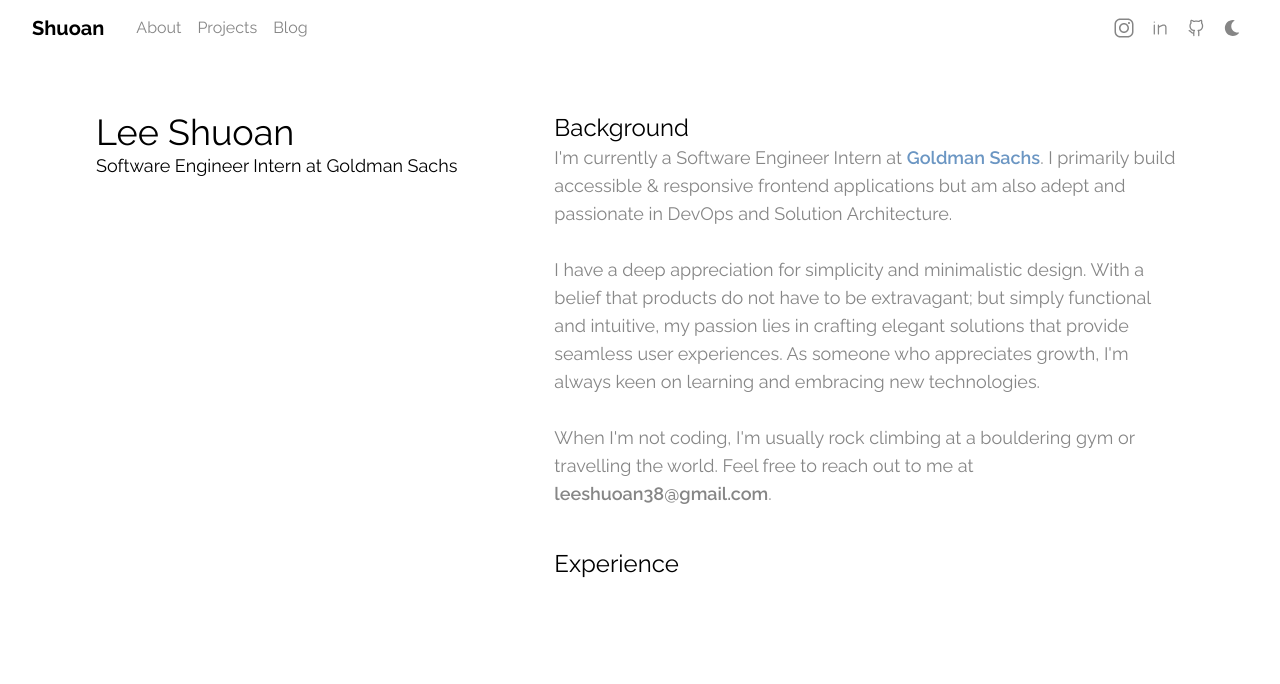
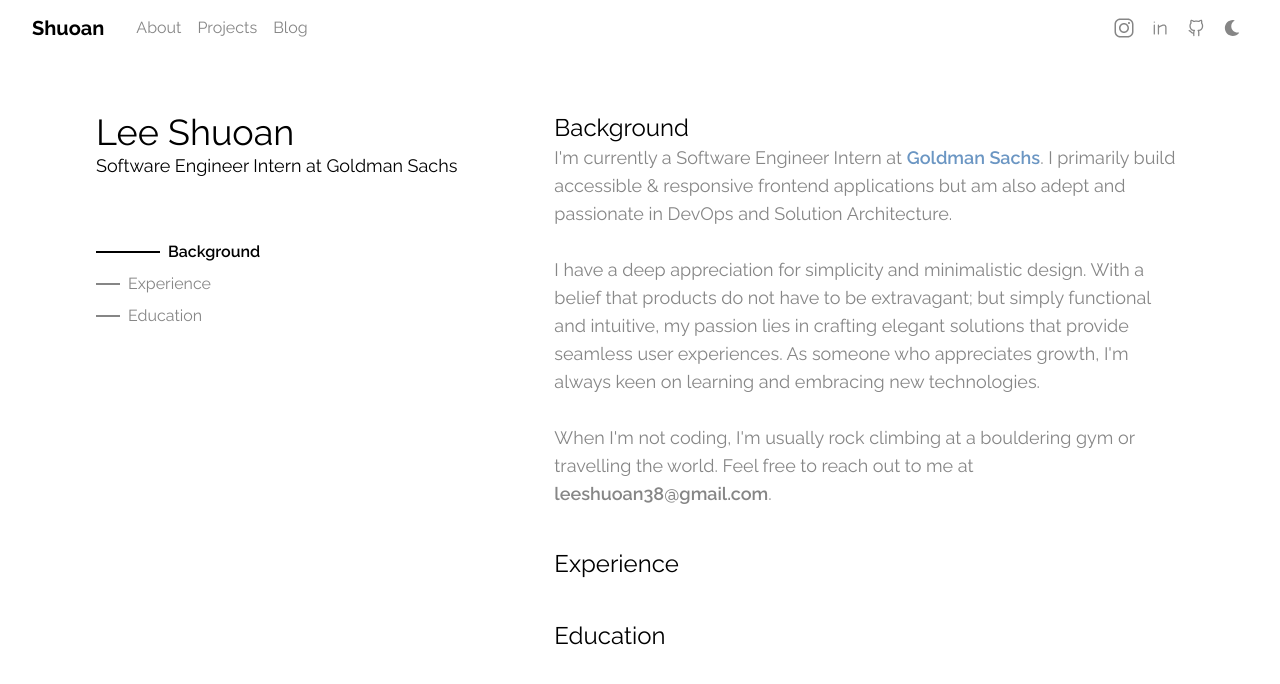
Before and after one commit to leeshuoan/shuoan-site, a Next.js app: page /about in a window 1280 px wide. Shown: the top 684 px of the page. Built offline with nearby package versions, Linux system fonts and the light colour scheme.

Commit message:
feat: add scroll behavior and nav menu to about page

```diff
--- a/components/Navbar.tsx
+++ b/components/Navbar.tsx
@@ -28,7 +28,7 @@ const Navbar = () => {
             <Link href="/" className="overflow-hidden relative inline-block group">
               <span style={{ height: "1.5px" }} className="absolute text-xl font-bold dark:text-white bg-[#4DBBAC] bottom-0 transform origin-right scale-x-0 transition-transform duration-300 group-hover:origin-left group-hover:scale-x-100">FillerText</span>
               <span className="text-xl font-bold  absolute flex w-full left-0 transform origin-right translate-x-full transition-transform duration-300 ease-in-out group-hover:translate-x-0 text-[#4DBBAC]"><HomeIcon /> Home</span>
-              <span className="text-xl font-bold dark:text-[#C3C3C3] inline-block transition-transform duration-300 ease-in-out group-hover:translate-x-[-200%]">Shuoan</span>
+              <span className="text-xl font-bold dark:text-[#A5A5A5] inline-block transition-transform duration-300 ease-in-out group-hover:translate-x-[-200%]">Shuoan</span>
             </Link>
 
             <div className={`hidden md:flex items-center ${isMenuOpen ? 'opacity-0' : 'opacity-100'}`}>
--- a/pages/about.tsx
+++ b/pages/about.tsx
@@ -1,26 +1,95 @@
-import React from 'react'
-import Head from 'next/head'
-import Link from 'next/link'
-import Image from 'next/image'
+import { useState, useEffect, useCallback } from 'react';
+import Head from 'next/head';
+import Link from 'next/link';
 
-const about = () => {
+const About = (): JSX.Element => {
+  const [currentSection, setCurrentSection] = useState('background');
+
+  const handleScroll = useCallback(() => {
+    const scrollPosition = window.scrollY;
+    const sections = document.querySelectorAll(".section");
+
+    sections.forEach((section) => {
+      const sectionTop = (section as HTMLElement).offsetTop;
+      const sectionHeight = (section as HTMLElement).clientHeight;
+      const sectionBottom = sectionTop + sectionHeight;
+
+      if (scrollPosition >= sectionTop - 120 && scrollPosition <= sectionBottom) {
+        const sectionId = (section as HTMLElement).id;
+        console.log(`Scrollbar is in section: ${sectionId}`);
+        setCurrentSection(sectionId);
+      }
+    });
+  }, []);
+
+  useEffect(() => {
+    handleScroll();
+    window.addEventListener("scroll", handleScroll);
+
+    return () => {
+      window.removeEventListener("scroll", handleScroll);
+    };
+  }, [handleScroll]);
+
+  const scrollToSection = (section: string) => {
+    const sectionElement = document.getElementById(section);
+
+    if (!sectionElement) {
+      return;
+    }
+
+    const sectionTop = sectionElement.offsetTop;
+    const spacingFromTop = 120;
+
+    window.scrollTo({
+      top: sectionTop - spacingFromTop,
+      behavior: "smooth"
+    });
+
+    setCurrentSection(section);
+  }
+
   return (
     <>
       <Head>
         <title>About | Lee Shuoan</title>
       </Head>
 
-      <div className="max-w-6xl mx-auto px-4 sm:px-6 lg:px-8 grid grid-cols-12 mt-14 mb-2 gap-3">
+      <div id='scrollable-element' className="max-w-6xl mx-auto px-4 sm:px-6 lg:px-8 grid grid-cols-12 mt-14 mb-2 gap-3">
         <div className='col-span-5'>
           <div className="sticky top-28">
             <div className='text-4xl dark:text-white'>Lee Shuoan</div>
             <div className='text-lg dark:text-white'>Software Engineer Intern at Goldman Sachs</div>
           </div>
+
+          <div className='mt-10 sticky top-60'>
+            <div
+              onClick={() => scrollToSection('background')}
+              className={`flex items-center cursor-pointer mb-2 ${currentSection === 'background' ? 'text-black dark:text-white font-semibold' : 'text-[#868686]'}`}
+            >
+              <div className={`h-0.5 ${currentSection === 'background' ? 'w-16 dark:bg-white bg-black' : 'w-6 bg-[#868686]'} mr-2 transition-all duration-300`}></div>
+              <div className='text-md'>Background</div>
+            </div>
+            <div
+              onClick={() => scrollToSection('experience')}
+              className={`flex items-center cursor-pointer mb-2 ${currentSection === 'experience' ? 'text-black dark:text-white font-semibold' : 'text-[#868686]'}`}
+            >
+              <div className={`h-0.5 ${currentSection === 'experience' ? 'w-16 dark:bg-white bg-black' : 'w-6 bg-[#868686]'} mr-2 transition-all duration-300`}></div>
+              <div className='text-md'>Experience</div>
+            </div>
+            <div
+              onClick={() => scrollToSection('education')}
+              className={`flex items-center cursor-pointer mb-2 ${currentSection === 'education' ? 'text-black dark:text-white font-semibold' : 'text-[#868686]'}`}
+            >
+              <div className={`h-0.5 ${currentSection === 'education' ? 'w-16 dark:bg-white bg-black' : 'w-6 bg-[#868686]'} mr-2 transition-all duration-300`}></div>
+              <div className='text-md'>Education</div>
+            </div>
+          </div>
         </div>
 
         <div className='col-span-7'>
-          <div className='text-2xl dark:text-white'>Background</div>
-          <div className='text-lg text-[#868686] dark:text-[#C3C3C3]'>
+          <div className='section text-2xl dark:text-white' id='background'>Background</div>
+          <div className='text-lg text-[#868686] dark:text-[#A5A5A5]'>
             I'm currently a Software Engineer Intern at <span className='text-[#6B96C3] font-semibold'>Goldman Sachs</span>. I primarily build accessible & responsive frontend applications but am also adept and passionate in DevOps and Solution Architecture.
             <br /><br />
             I have a deep appreciation for simplicity and minimalistic design. With a belief that products do not have to be extravagant; but simply functional and intuitive, my passion lies in crafting elegant solutions that provide seamless user experiences.
@@ -29,12 +98,13 @@ const about = () => {
             When I'm not coding, I'm usually rock climbing at a bouldering gym or travelling the world. Feel free to reach out to me at <Link href='mailto:leeshuoan38@gmail..com' className='font-semibold'>leeshuoan38@gmail.com</Link>.
           </div>
 
-          <div className='text-2xl dark:text-white mt-10'>Experience</div>
+          <div id='experience' className='section text-2xl dark:text-white mt-10'>Experience</div>
+          <div id='education' className='section text-2xl dark:text-white mt-10'>Education</div>
 
         </div>
       </div>
     </>
-  )
-}
+  );
+};
 
-export default about
+export default About;
--- a/pages/index.tsx
+++ b/pages/index.tsx
@@ -11,22 +11,22 @@ export default function Home() {
       <div className="max-w-7xl mx-auto px-4 sm:px-6 lg:px-8">
         <div className='h-[calc(100vh-3.5rem)] pb-16 flex items-center'>
           <div className=''>
-            <p className='text-3xl dark:text-[#C3C3C3]'>LEE SHUOAN</p>
+            <p className='text-3xl dark:text-[#A5A5A5]'>LEE SHUOAN</p>
             <p className='text-6xl font-bold bg-gradient-to-tl from-[#4DBBAC] via-[#5EA9BF] via-[#64A0C1] to-[#6B96C3] text-transparent bg-clip-text'>
               Software Engineer<br />
               Cloud & DevOps Enthusiast
             </p>
-            <p className='text-md text-[#868686] dark:text-[#C3C3C3]'>I design and build anything from frontend user interfaces to technical infrastructures<br />Currently, I'm a Software Engineer Intern at <span className='text-[#6B96C3] font-semibold'>Goldman Sachs</span></p>
+            <p className='text-md text-[#656565] dark:text-[#A5A5A5]'>I design and build anything from frontend user interfaces to technical infrastructures<br />Currently, I'm a Software Engineer Intern at <span className='text-[#6B96C3] font-semibold'>Goldman Sachs</span></p>
             <div className='mt-7 text-md'>
-              <Link href="/about" className="relative px-2 p-1 text-[#868686] dark:text-[#C3C3C3] dark:hover:text-black font-semibold group transition-all duration-300 ease-in-out border border-[#868686] hover:text-white hover:shadow-md ">
+              <Link href="/about" className="relative px-2 p-1 text-[#656565] dark:text-[#C3C3C3] dark:hover:text-black font-semibold group transition-all duration-300 ease-in-out border border-[#656565] hover:text-white hover:shadow-md ">
                 <span className="relative z-[1]">About Me</span>
                 <span className="absolute inset-0 w-0 bg-[#5EA9BF] group-hover:w-full transition-all"></span>
               </Link>
-              <Link href="/projects" className="relative px-2 p-1 text-[#868686] dark:text-[#C3C3C3] dark:hover:text-black font-semibold group transition-all duration-300 ease-in-out border border-[#868686] hover:text-white hover:shadow-md ">
+              <Link href="/projects" className="relative px-2 p-1 text-[#656565] dark:text-[#C3C3C3] dark:hover:text-black font-semibold group transition-all duration-300 ease-in-out border border-[#656565] hover:text-white hover:shadow-md ">
                 <span className="relative z-[1]">Projects</span>
                 <span className="absolute inset-0 w-0 bg-[#5EA9BF] group-hover:w-full transition-all"></span>
               </Link>
-              <Link href="/blog" className="relative px-2 p-1 text-[#868686] dark:text-[#C3C3C3] dark:hover:text-black font-semibold group transition-all duration-300 ease-in-out border border-[#868686] hover:text-white hover:shadow-md ">
+              <Link href="/blog" className="relative px-2 p-1 text-[#656565] dark:text-[#C3C3C3] dark:hover:text-black font-semibold group transition-all duration-300 ease-in-out border border-[#656565] hover:text-white hover:shadow-md ">
                 <span className="relative z-[1]">Blog Posts</span>
                 <span className="absolute inset-0 w-0 bg-[#5EA9BF] group-hover:w-full transition-all"></span>
               </Link>
```
